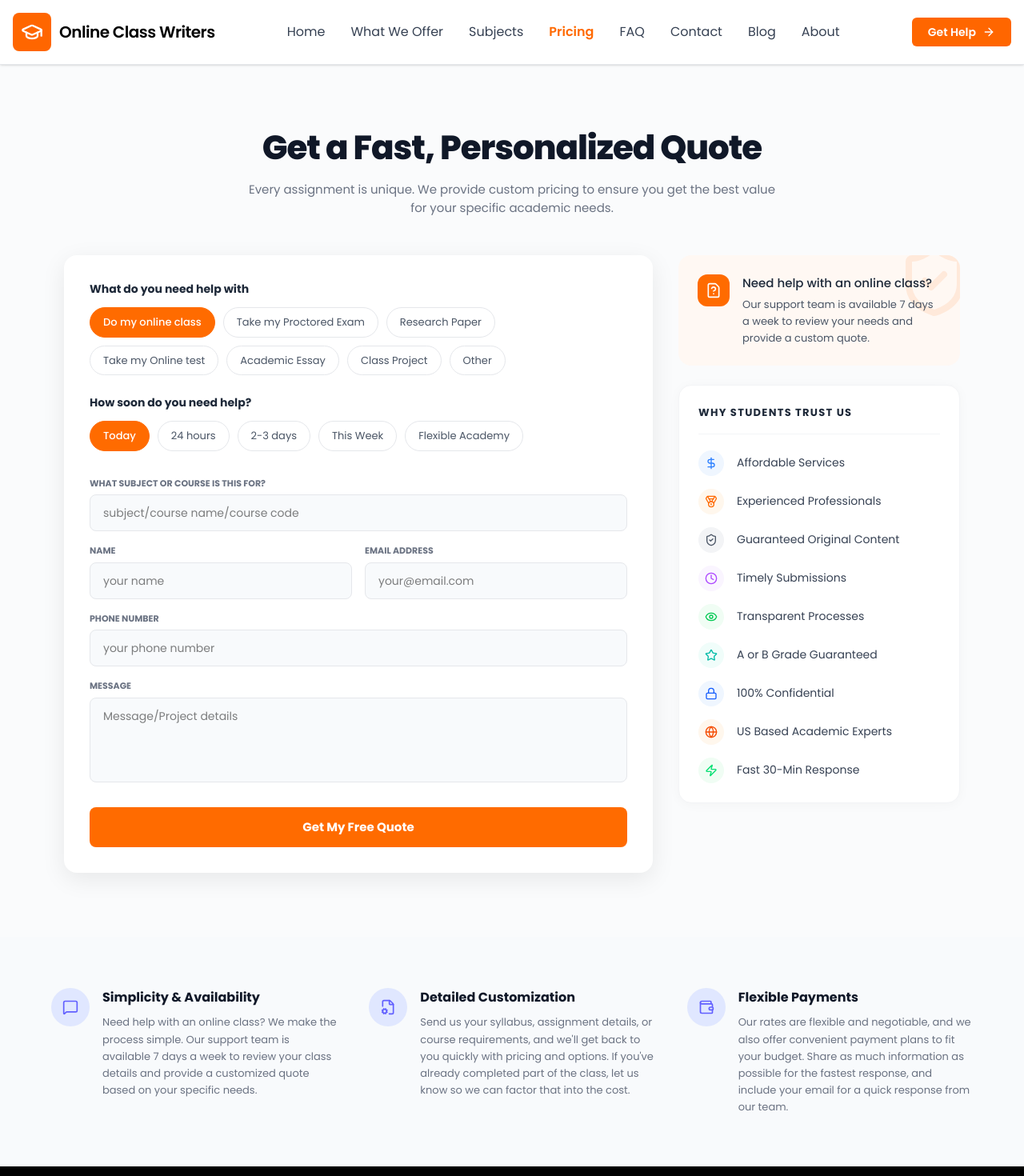
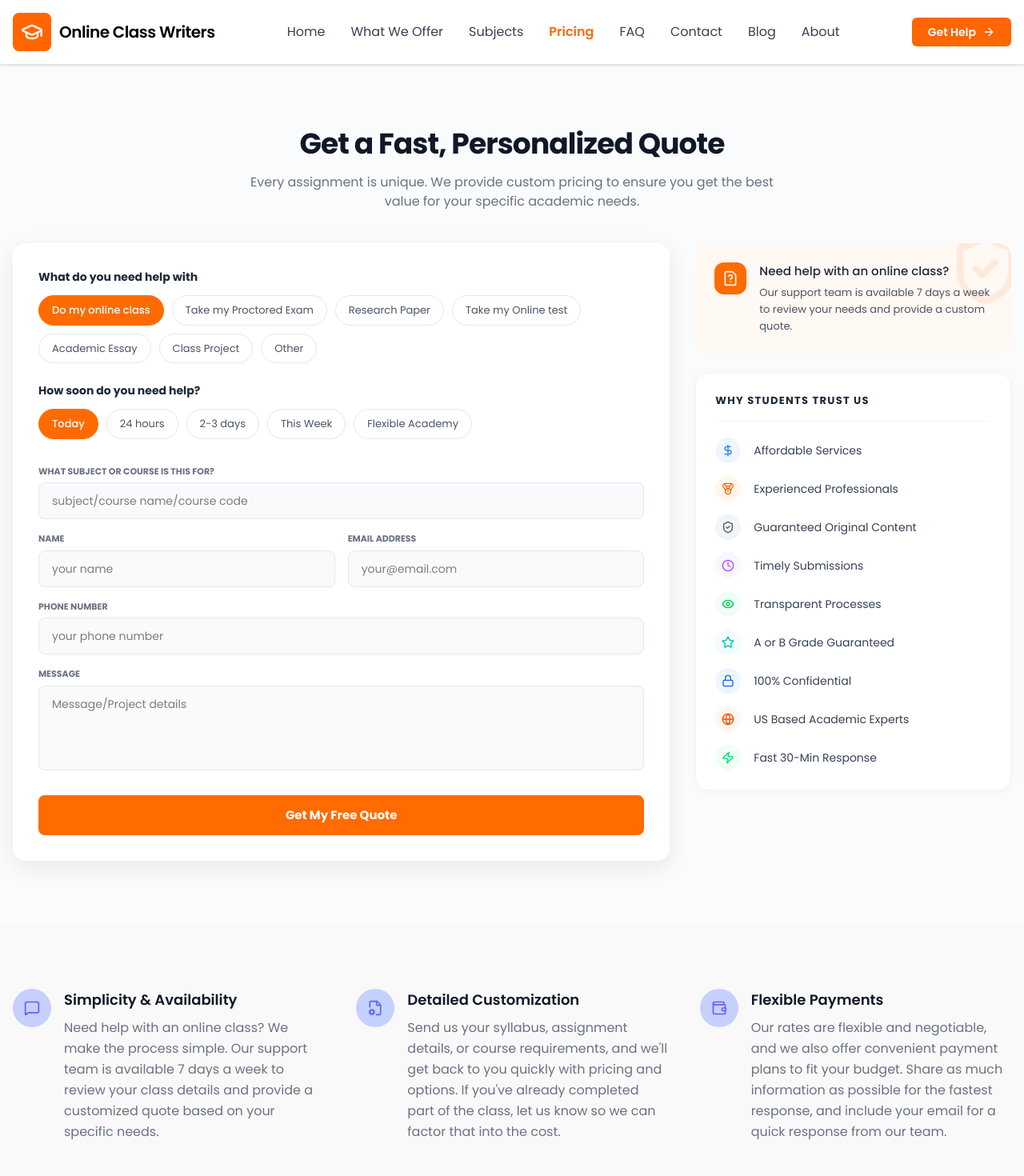
Before and after one commit to Mern-Unbeatable/alainmwadzua, a React app: page /pricing in a window 1280 px wide. Shown: the top 1470 px of the page at 80% size. Built offline with nearby package versions, Linux system fonts and the light colour scheme.

Commit message:
Refactor Pricing components for improved layout and styling; add CTASection to Pricing page

```diff
--- a/src/components/pricing/FeatureGrid.jsx
+++ b/src/components/pricing/FeatureGrid.jsx
@@ -21,16 +21,16 @@ const FeatureGrid = () => {
   ];
 
   return (
-    <div className="bg-[#f8fafc] py-16 px-4">
-      <div className="max-w-6xl mx-auto grid grid-cols-1 md:grid-cols-3 gap-10">
+    <div className="bg-[#F9F9F9] py-14 md:py-16 lg:py-20 ">
+      <div className="container px-4 mx-auto grid grid-cols-1 md:grid-cols-3 gap-10">
         {features.map((item, index) => (
           <div key={index} className="flex flex-col sm:flex-row gap-4">
-            <div className="w-12 h-12 rounded-full bg-indigo-100 flex items-center justify-center shrink-0">
+            <div className="w-12 h-12 rounded-full bg-[#C4D0FD] flex items-center justify-center shrink-0">
               {item.icon}
             </div>
             <div>
-              <h3 className="font-bold text-gray-900 text-[16px] mb-2">{item.title}</h3>
-              <p className="text-[13px] text-gray-500 leading-relaxed">{item.desc}</p>
+              <h3 className="font-semibold text-gray-900 text-lg mb-2">{item.title}</h3>
+              <p className="text-base text-gray-500 leading-relaxed">{item.desc}</p>
             </div>
           </div>
         ))}
--- a/src/components/pricing/PricingHeaderSection.jsx
+++ b/src/components/pricing/PricingHeaderSection.jsx
@@ -2,11 +2,11 @@ import React from 'react';
 
 const PricingHeaderSection = () => {
   return (
-    <header className="text-center pt-20 pb-12 px-4 max-w-4xl mx-auto">
-      <h1 className="text-3xl md:text-[42px] font-extrabold text-gray-900 mb-4 tracking-tight">
+    <header className="text-center pt-14 md:pt-16 lg:pt-20 pb-10 px-4 max-w-4xl mx-auto">
+      <h1 className="text-3xl md:text-4xl font-bold text-gray-900 mb-4 tracking-tight">
         Get a Fast, Personalized Quote
       </h1>
-      <p className="text-gray-500 text-[15px] max-w-2xl mx-auto">
+      <p className="text-gray-500 text-base max-w-2xl mx-auto">
         Every assignment is unique. We provide custom pricing to ensure you get the best value for your specific academic needs.
       </p>
     </header>
--- a/src/components/pricing/PricingMainSection.jsx
+++ b/src/components/pricing/PricingMainSection.jsx
@@ -4,7 +4,7 @@ import TrustSidebar from './TrustSidebar';
 
 const PricingMainSection = () => {
   return (
-    <main className="max-w-6xl mx-auto px-4 grid grid-cols-1 lg:grid-cols-12 gap-8 pb-20">
+    <main className= "container mx-auto px-4 grid grid-cols-1 lg:grid-cols-12 gap-8 pb-20">
       <div className="lg:col-span-8">
         <QuoteForm />
       </div>
--- a/src/pages/Pricing.jsx
+++ b/src/pages/Pricing.jsx
@@ -2,6 +2,7 @@ import React from 'react';
 import FeatureGrid from '../components/pricing/FeatureGrid';
 import PricingHeaderSection from '../components/pricing/PricingHeaderSection';
 import PricingMainSection from '../components/pricing/PricingMainSection';
+import CTASection from '../components/CTASection';
 
 
 const Pricing = () => {
@@ -11,6 +12,7 @@ const Pricing = () => {
       <PricingHeaderSection />
       <PricingMainSection />
       <FeatureGrid />
+      <CTASection/>
 
     </div>
   );
```
